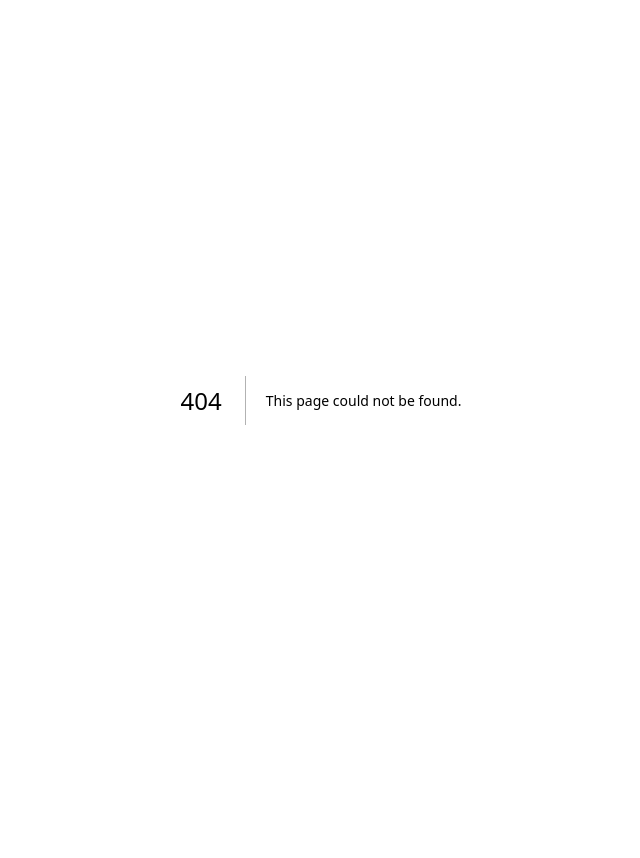
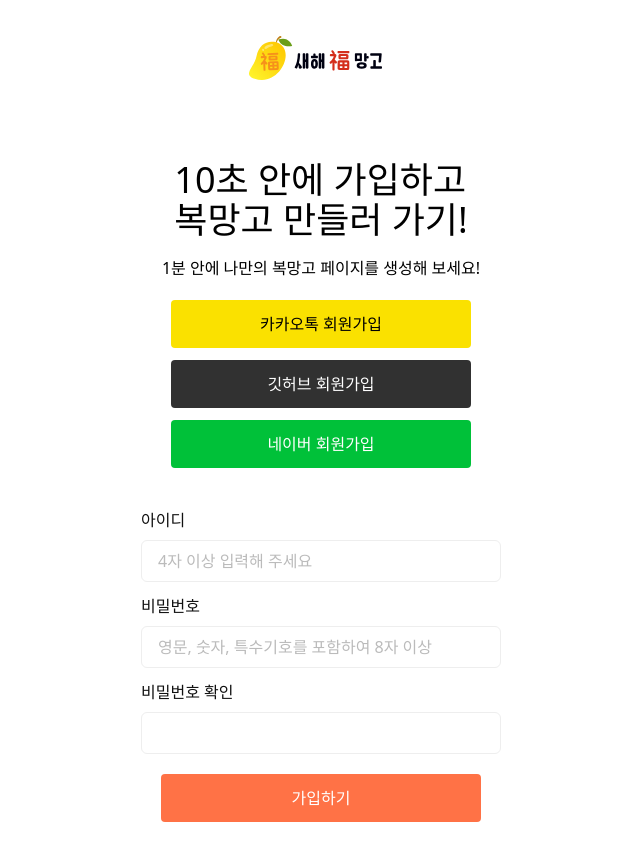
Before and after one commit to codestates-seb/seb40_main_023, a Next.js app in the folder client/: page /signup in a window 1280 px wide. Before the commit this address had no page. Shown: the whole page, without its empty margins (319-959 px from the left). Before the commit the page ends 800 px from the top, so only its background shows below. Built offline with nearby package versions, Linux system fonts and the light colour scheme.

Commit message:
feat/회원가입 페이지 구현(디자인 수정 필요)

```diff
--- /dev/null
+++ b/client/pages/signup.tsx
@@ -0,0 +1,58 @@
+import React from "react";
+
+const signup = () => {
+  return (
+    <>
+      <div className="mg-layout">
+        <h1 className="flex mg-logo">logo</h1>
+        <h1 className="flex justify-center mt-20 text-4xl w-[500px]">
+          10초 안에 가입하고 <br />
+          복망고 만들러 가기!
+        </h1>
+        <h2 className="mt-4">1분 안에 나만의 복망고 페이지를 생성해 보세요!</h2>
+        <button className="w-[300px] px-20 py-3 mt-5 text-black rounded bg-social-kakaoNormal hover:bg-social-kakaoHover">
+          카카오톡 회원가입
+        </button>
+        <button className="w-[300px] px-20 py-3 mt-3 text-white rounded bg-social-githubNormal hover:bg-social-githubHover">
+          깃허브 회원가입
+        </button>
+        <button className="w-[300px] px-20 py-3 mt-3 text-white rounded bg-social-naverNormal hover:bg-social-naverHover">
+          네이버 회원가입
+        </button>
+        <div className="mt-10">
+          <label htmlFor="" className="mg-default-label">
+            아이디
+          </label>
+          <input
+            type="text"
+            placeholder="4자 이상 입력해 주세요"
+            className="mg-default-input w-[360px]"
+          />
+        </div>
+        <div className="mt-3">
+          <label htmlFor="" className="mg-default-label">
+            비밀번호
+          </label>
+          <input
+            type="text"
+            placeholder="영문, 숫자, 특수기호를 포함하여 8자 이상"
+            className="mg-default-input w-[360px]"
+          />
+        </div>
+        <div className="mt-3">
+          <label htmlFor="" className="mg-default-label">
+            비밀번호 확인
+          </label>
+          <input
+            type="text"
+            placeholder=""
+            className="mg-default-input w-[360px]"
+          />
+        </div>
+        <button className="mg-primary-button mt-5 w-[320px]">가입하기</button>
+      </div>
+    </>
+  );
+};
+
+export default signup;
```
